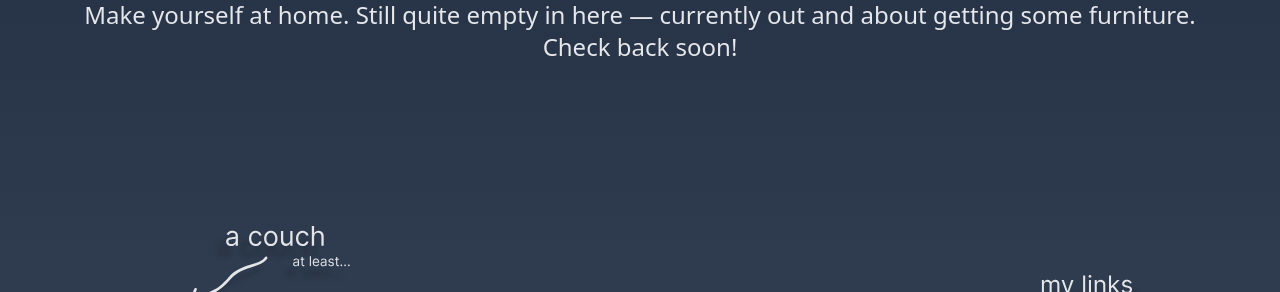
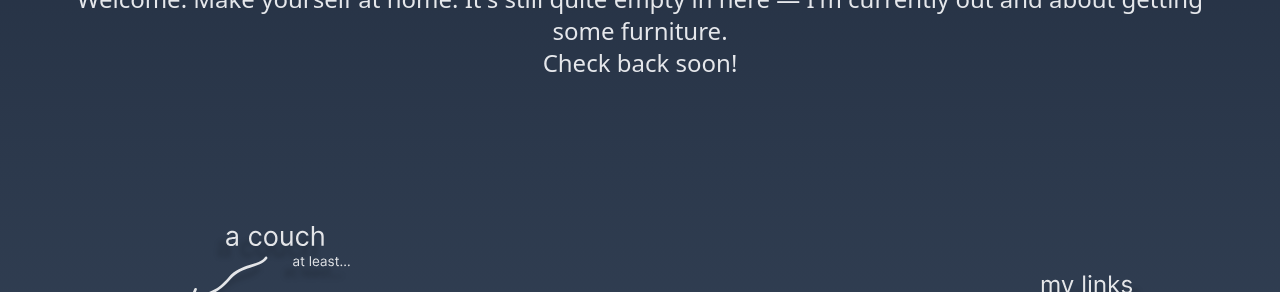
Before and after one commit to bensaine/bensaine.com, a Gatsby site: page / in a window 1280 px wide. Shown: the part 365-657 px from the top of the page. Built offline with nearby package versions, Linux system fonts and the light colour scheme; Gatsby itself is replaced by a stand-in of ours.

Commit message:
home page tweaks

```diff
--- a/src/pages/index.tsx
+++ b/src/pages/index.tsx
@@ -47,7 +47,7 @@ const IndexPage = () => {
 						<div className="flex flex-col items-center justify-center gap-8 p-10 md:pb-24 pb-36">
 							<h1 className="text-6xl lg:text-8xl handwriting text-[#b8d2ff] text-center">Hi, I'm Ben.</h1>
 							<h2 className="text-xl lg:text-2xl text-center">
-								Make yourself at home. Still quite empty in here — currently out and about getting some furniture.
+								Welcome. Make yourself at home. It's still quite empty in here — I'm currently out and about getting some furniture.
 								<br /> Check back soon!
 							</h2>
 						</div>
```
